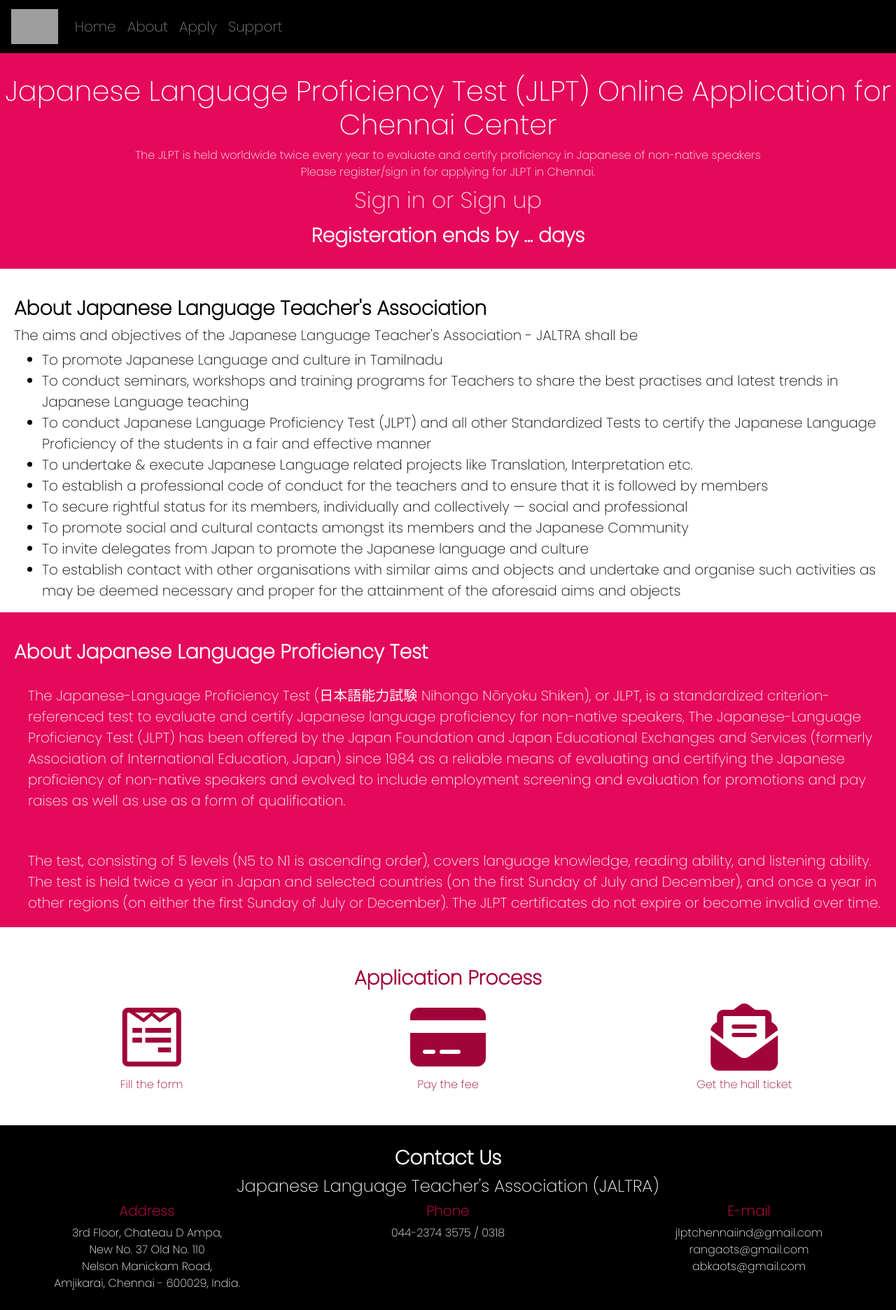
After one commit to Shernz/JLPT-JALTRA, a PHP site: page / in a window 1280 px wide. The commit adds this page. Shown: the whole page at 70% size. Run offline with PHP 8.4, Linux system fonts and the light colour scheme; some libraries are stand-ins or nearby versions; grey boxes are pictures that could not be loaded.

Commit message:
Changed the navbar

```diff
--- /dev/null
+++ b/index.html
@@ -0,0 +1,162 @@
+<!DOCTYPE html>
+<html lang="en">
+<head>
+    <meta charset="UTF-8">
+    <meta name="viewport" content="width=device-width, initial-scale=1.0">
+    <title>JALTRA</title>
+
+    <link href="https://stackpath.bootstrapcdn.com/bootstrap/4.4.1/css/bootstrap.min.css" rel="stylesheet" integrity="sha384-Vkoo8x4CGsO3+Hhxv8T/Q5PaXtkKtu6ug5TOeNV6gBiFeWPGFN9MuhOf23Q9Ifjh" crossorigin="anonymous">
+    <link rel="stylesheet" href="style.css">
+    <script src="https://code.jquery.com/jquery-3.5.0.js" integrity="sha256-r/AaFHrszJtwpe+tHyNi/XCfMxYpbsRg2Uqn0x3s2zc=" crossorigin="anonymous"></script>
+    <script src="https://code.jquery.com/jquery-3.2.1.slim.min.js" integrity="sha384-KJ3o2DKtIkvYIK3UENzmM7KCkRr/rE9/Qpg6aAZGJwFDMVNA/GpGFF93hXpG5KkN" crossorigin="anonymous"></script>
+    <script src="https://stackpath.bootstrapcdn.com/bootstrap/4.4.1/js/bootstrap.min.js" integrity="sha384-wfSDF2E50Y2D1uUdj0O3uMBJnjuUD4Ih7YwaYd1iqfktj0Uod8GCExl3Og8ifwB6" crossorigin="anonymous"></script>
+    <script src="https://kit.fontawesome.com/bd0303748e.js" crossorigin="anonymous"></script>
+
+</head>
+<body>
+    <header id="head">
+
+        <nav class="navbar navbar-expand-md navbar-dark sticky-top">
+            <a class="navbar-brand">
+                <img src="./img/jaltra-logo.jpeg" alt="">
+            </a>
+            <button class="navbar-toggler" type="button" data-toggle="collapse" data-target="#collapseThis">
+                <i class="navbar-toggler-icon"></i>
+            </button>
+
+            <div class="collapse navbar-collapse" id="collapseThis">
+                <ul class="navbar-nav">
+                    <li class="nav-item">
+                        <a href="#home" class="nav-link">Home</a>
+                    </li>
+                    <li class="nav-item">
+                        <a href="#about" class="nav-link">About</a>
+                    </li>
+                    <li class="nav-item">
+                        <a href="#apply" class="nav-link">Apply</a>
+                    </li>
+                    <li class="nav-item">
+                        <a href="#support" class="nav-link">Support</a>
+                    </li>
+                </ul>
+            </div>
+
+
+        </nav>
+
+        <div id="home">
+            <h1>Japanese Language Proficiency Test (JLPT) Online Application for Chennai Center</h1>
+            <p>
+                The JLPT is held worldwide twice every year to evaluate and certify proficiency in Japanese of non-native speakers
+                <br>
+                Please register/sign in for applying for JLPT in Chennai.
+            </p>
+            <button type="submit">Sign in or Sign up</button>
+            <h3>Registeration ends by ... days</h3>
+        </div>
+    </header>
+    <main>
+        <!-- <svg class="divide" width="100vw" height="400" viewBox="0 0 100 100"  preserveAspectRatio="none" fill="rgb(234, 8, 90)" version="1.1" xmlns="http://www.w3.org/2000/svg">
+            <path d="M 100 600 V 10 L 8 100"/>
+            <path d="M 30 78 L 100 18 V 10 Z"  fill="pink" stroke-width="0"/>
+        </svg> -->
+        <div id="about">
+            <div class="jlpt">
+                <div>
+                    <h3>About Japanese Language Teacher's Association</h3>
+                    <h5>The aims and objectives of the Japanese Language Teacher's Association - JALTRA shall be</h5>
+                    <ul>
+                        <li>To promote Japanese Language and culture in Tamilnadu</li>
+                        <li>To conduct seminars, workshops and training programs for Teachers to share the best practises and latest trends in Japanese Language teaching</li>
+                        <li>To conduct Japanese Language Proficiency Test (JLPT) and all other Standardized Tests to certify the Japanese Language Proficiency of the students in a fair and effective manner</li>
+                        <li>To undertake & execute Japanese Language related projects like Translation, Interpretation etc.</li>
+                        <li> To establish a professional code of conduct for the teachers and to ensure that it is followed by members</li>
+                        <li>To secure rightful status for its members, individually and collectively — social and professional</li>
+                        <li>To promote social and cultural contacts amongst its members and the Japanese Community</li>
+                        <li>To invite delegates from Japan to promote the Japanese language and culture</li>
+                        <li>To establish contact with other organisations with similar aims and objects and undertake and organise such activities as may be deemed necessary and proper for the attainment of the aforesaid aims and objects</li>
+                    </ul>
+                </div>
+            </div>
+            <div class="jaltra">
+                <div>
+                    <h3>About Japanese Language Proficiency Test</h3>
+                    <p>The Japanese-Language Proficiency Test (日本語能力試験 Nihongo Nōryoku Shiken), or JLPT, is a standardized
+                        criterion-referenced test to evaluate and certify Japanese language proficiency for non-native speakers,
+                        The Japanese-Language Proficiency Test (JLPT) has been offered by the Japan Foundation and Japan Educational Exchanges
+                        and Services (formerly Association of International Education, Japan) since 1984 as a reliable means of evaluating and certifying
+                        the Japanese proficiency of non-native speakers and evolved to include employment screening and evaluation for
+                        promotions and pay raises as well as use as a form of qualification.</p>
+
+                    <p>The test, consisting of 5 levels (N5 to N1 is ascending order), covers language knowledge, reading ability, and listening ability.
+                        The test is held twice a year in Japan and selected countries (on the first Sunday of July and December), and once a year in other
+                        regions (on either the first Sunday of July or December).
+                        The JLPT certificates do not expire or become invalid over time.</p>
+                </div>
+            </div>
+        </div>
+
+        <div class="process" id="apply">
+            <h3>Application Process</h3>
+            <div class="row">
+                <span class="col">
+                    <a href="form.html">
+                        <i class="fab fa-wpforms fa-6x fa-fw"></i>
+                        <h6>Fill the form</h6>
+                    </a>
+                </span>
+                <span class="col">
+                    <a href="pay.html">
+                        <i class="fas fa-credit-card fa-6x fa-fw"></i>
+                        <h6>Pay the fee</h6>
+                    </a>
+                </span>
+                <span class="col">
+                    <a href="halltkt.html">
+                        <i class="fas fa-envelope-open-text fa-6x fa-fw"></i>
+                        <h6>Get the hall ticket</h6>
+                    </a>
+                </span>
+            </div>
+        </div>
+    </main>
+
+    <footer class="footer" id="support">
+        <div id="contact">
+            <h3>Contact Us</h3>
+            <h4>Japanese Language Teacher's Association (JALTRA)</h4>
+            <div class="row">
+                <div class="col">
+                    <h5>Address</h5>
+                    <p>3rd Floor, Chateau D Ampa,<br>
+                        New No. 37 Old No. 110 <br>
+                        Nelson Manickam Road,<br>
+                        Amjikarai, Chennai - 600029, India.</p>
+                </div>
+
+                <div class="col">
+                    <h5>Phone</h5>
+                    <p>044-2374 3575 / 0318</p>
+                </div>
+                <div class="col">
+                    <h5>E-mail</h5>
+                    <p>jlptchennaiind@gmail.com <br>
+                        rangaots@gmail.com <br>
+                        abkaots@gmail.com</p>
+                </div>
+            </div>
+
+        </div>
+    </footer>
+</body>
+<script>
+    function myFuntion() {
+        var x = document.getElementById("collapse");
+        if (x.className === "container-fluid") {
+            x.className += "responsive";
+        } else  {
+            x.className = "container-fluid";
+        }
+    }
+</script>
+</html>
--- a/style.css
+++ b/style.css
@@ -1,23 +1,17 @@
-
+@import url('https://fonts.googleapis.com/css2?family=Poppins:wght@200&display=swap');
 
 #head{
     background: rgba(230, 8, 90, 1);
     height: auto;
     color: white;
     text-align: center;
-    font-family: 'Trebuchet MS', 'Lucida Sans Unicode', 'Lucida Grande', 'Lucida Sans', Arial, sans-serif;
 }
 #about p{
     padding: 20px;
+    font-weight: lighter;
 }
 #about p, nav {
     font-size: 20px;
-}
-nav{
-    padding-top: 10px;
-    background-color: black;
-    height: 60px;
-    margin-left: 30px;
 }
 
 a{
@@ -29,49 +23,32 @@ a:hover{
     text-decoration: none;
 }
 
-#logo img{
+img{
     float: left;
-    height: 70px;
+    height: 50px;
 }
 
-/* image fading -- not working */
-.image-overlay{
-    background-image: url("./img/fuji.jpg");
-    height: 100%;
-    width: 100%;
-    background-color:  rgba(230, 8, 90, 0);
-    background-repeat: no-repeat;
-    opacity: .7;
-    /* display: flex; */
-    /* align-self: flex-end; */
-    float: left;
-}
-.color-overlay{
-    width: 100%;
-    height: 88%;
-    background: linear-gradient(to right, rgba(230, 8, 90, 1), rgba(230, 8, 90, 0));
-}
-/* image fading -- not working  */
 
 #home{
     margin-top: 30px;
     padding-bottom: 20px;
 }
 
-button{
+#home button{
     background:  rgba(230, 8, 90, 1);
     border: none;
     transform: scale(2);
     color: 	#FDD7E4
 }
 
-button:hover{
+#home button:hover{
     background-color: pink;
     box-shadow: rgb(116, 4, 41) 5px 5px 2px;
     color: lightcoral;
 }
 h3{
-    margin-top: 20px;
+    margin: 20px 0 10px 0;
+    font-weight: bold;
 }
 
 .jlpt, .process{
@@ -81,9 +58,6 @@ h3{
 .jaltra{
     color: white;
     background-color: #e6085a;
-    /* background: rgb(230, 8, 90,1); */
-    /* opacity: 0.6; */
-    z-index: 10;
 }
 
 .jaltra, .jlpt{
@@ -94,13 +68,6 @@ h3{
     padding: 20px 0 0 20px;
 }
 
-.divide{
-    bottom: -4px;
-    left: 0;
-    overflow: hidden;
-    position: absolute;
-    width: 100%;
-}
 
 .footer{
     background-color: black;
@@ -129,3 +96,17 @@ span.col, h6{
 #contact h5{
     color: #e6085a;
 }
+
+body{
+    overflow-x: hidden;
+    /* font-family: 'Trebuchet MS', 'Lucida Sans Unicode', 'Lucida Grande', 'Lucida Sans', Arial, sans-serif; */
+    font-family: 'Poppins', sans-serif;
+}
+
+nav{
+    background-color: black;
+}
+
+.navbar-toggler-icon {
+    color: white;
+}
```
